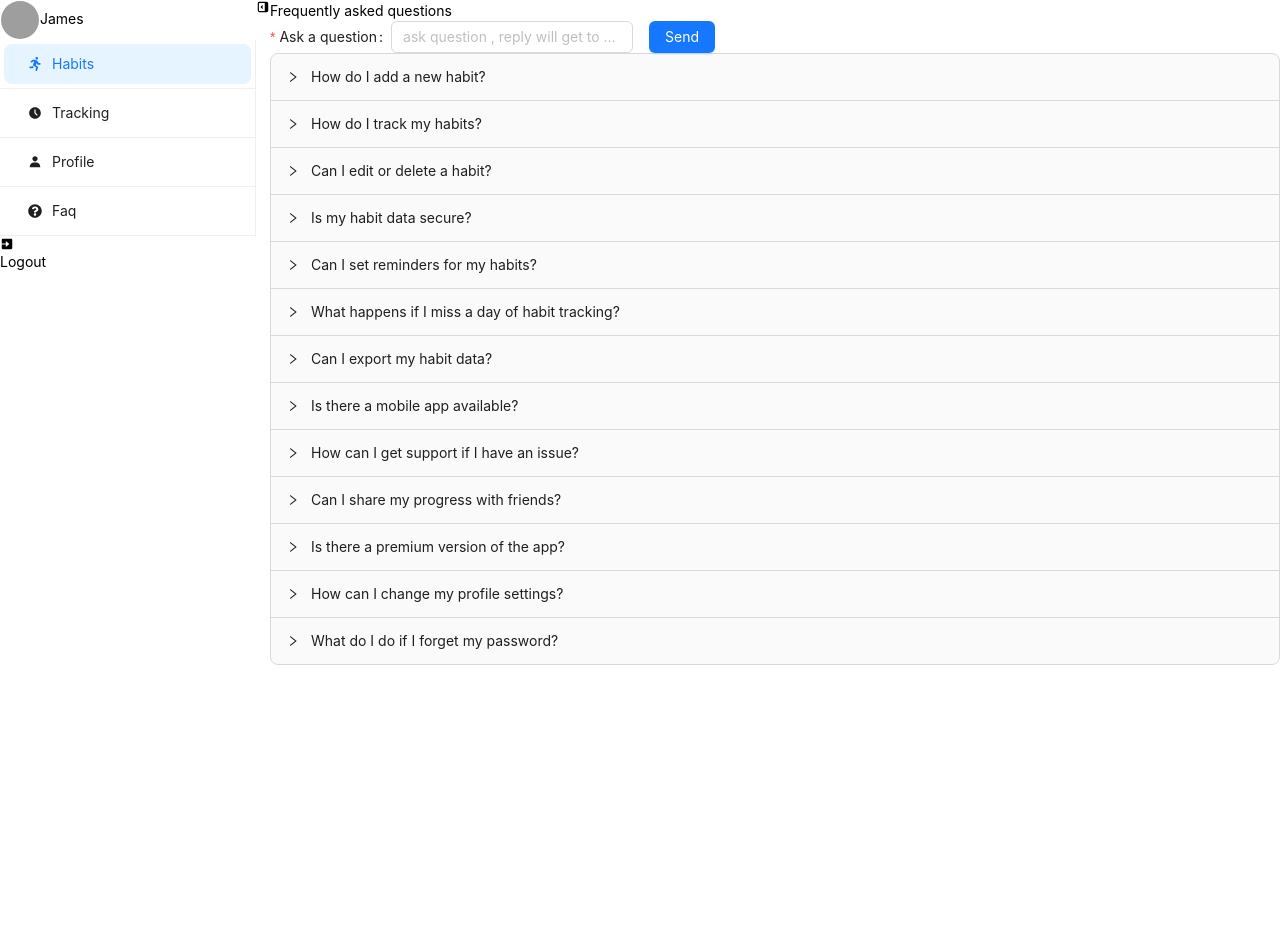
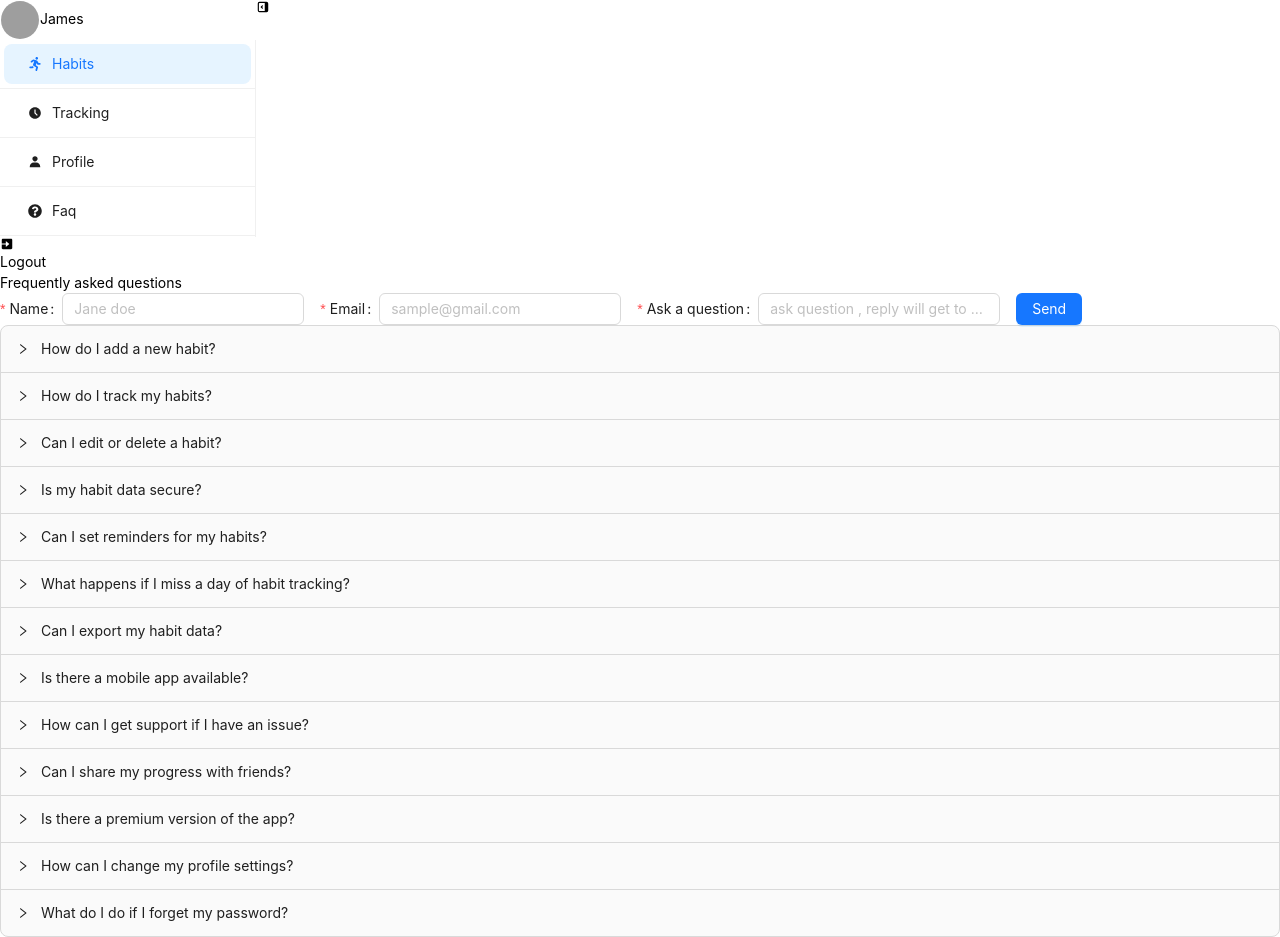
Before and after one commit to Nekromenzer/habbit-tracker, a React (Vite) app: page /faq in a window 1280 px wide. Before the commit the page ends 800 px from the top, so only its background shows below. Built offline with nearby package versions, Linux system fonts and the light colour scheme; sample sign-in values are in the browser's storage; grey boxes are pictures that could not be loaded.

Commit message:
faq section ok

```diff
--- a/src/api/url.jsx
+++ b/src/api/url.jsx
@@ -12,7 +12,9 @@
     setAccountDelete: { url: '/api/user/profile/delete-request', type: 'post' },
     // admin
     deleteAccount: { url: '/api/user/profile', type: 'delete' },
-    getAccountDelete: { url: '/api/user/profile/delete-request', type: 'get' }
+    getAccountDelete: { url: '/api/user/profile/delete-request', type: 'get' },
+    // get help form admin
+    postHelp: { url: '/api/user/help-center', type: 'post' }
   },
   habit: {
     createPreHabits: { url: '/api/habit/predefined-habit', type: 'post' },
--- a/src/pages/user/Faq.jsx
+++ b/src/pages/user/Faq.jsx
@@ -1,8 +1,13 @@
 /* eslint-disable react/no-unescaped-entities */
-import { Button, Collapse, Form, Input } from 'antd'
+import { Button, Collapse, Form, Input, notification } from 'antd'
 import PageWrapper from '../../components/PageWrapper'
+import { useState } from 'react'
+import LoadingAnimation from '../../components/LoadingAnimation'
+import handleApiCall from '../../api/handleApiCall'
+import { FaSadCry, FaSmile } from 'react-icons/fa'
 
 const Faq = () => {
+  const [loading, setLoading] = useState(false)
   const items = [
     {
       key: '1',
@@ -152,10 +157,76 @@
     }
   ]
   const [form] = Form.useForm()
+
+  const openNotification = () => {
+    notification.open({
+      message: 'Something went wrong!',
+      icon: <FaSadCry className='text-yellow-500' />,
+      description:
+        'Try again with valid credentials or check your internet connection.',
+      onClick: () => {
+        console.log('Notification Clicked!')
+      }
+    })
+  }
+
+  const onFinish = values => {
+    handleApiCall({
+      urlType: 'postHelp',
+      variant: 'user',
+      setLoading,
+      data: values,
+      cb: (data, status) => {
+        if (status === 200) {
+          notification.open({
+            message: 'Question sent!',
+            icon: <FaSmile className='text-green-500' />,
+            description: 'Your question has been sent successfully.'
+          })
+          form.resetFields()
+        } else {
+          openNotification()
+        }
+      }
+    })
+  }
   return (
     <PageWrapper header='Frequently asked questions'>
+      <LoadingAnimation loading={loading} tip='sending.....'>
         <div className='mb-6'>
-        <Form form={form} name='add-habit' layout='inline'>
+          <Form
+            form={form}
+            name='add-habit'
+            layout='inline'
+            onFinish={onFinish}
+          >
+            <Form.Item
+              name='name'
+              label='Name'
+              rules={[
+                {
+                  required: true,
+                  message: 'Please type your Name!'
+                }
+              ]}
+              className='xl:min-w-[10%]'
+            >
+              <Input placeholder='Jane doe' />
+            </Form.Item>
+            <Form.Item
+              label='Email'
+              name='email'
+              rules={[
+                { required: true, message: 'Please enter your email!' },
+                {
+                  type: 'email',
+                  message: 'Please enter valid E-mail!'
+                }
+              ]}
+              className='xl:min-w-[10%]'
+            >
+              <Input placeholder='sample@gmail.com' />
+            </Form.Item>
             <Form.Item
               name='question'
               label='Ask a question'
@@ -186,6 +257,7 @@
           </Form>
         </div>
         <Collapse items={items} />
+      </LoadingAnimation>
     </PageWrapper>
   )
 }
```
Lines whose indentation alone changed are shown as unchanged.
